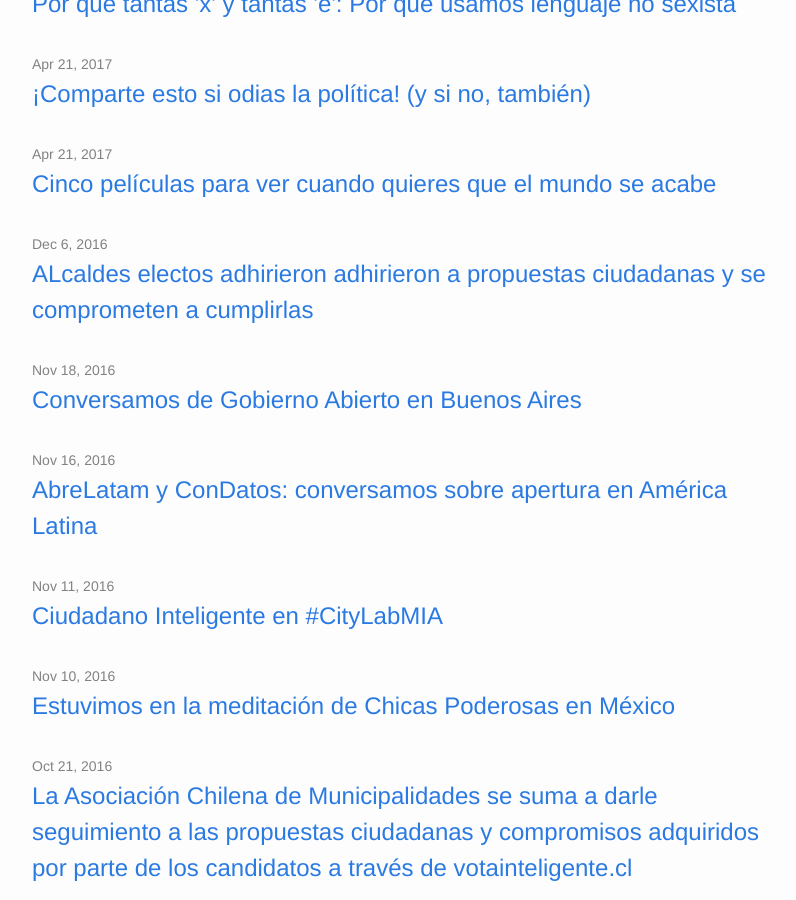
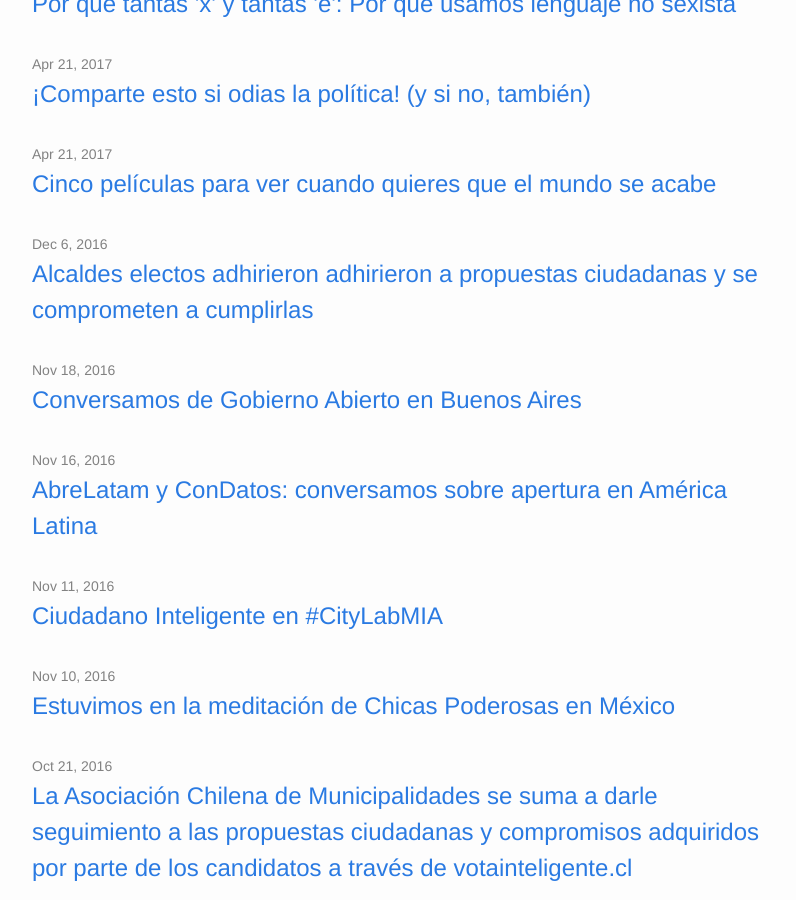
Before and after one commit to ciudadanointeligente/blog.ciudadanointeligente.org, a Jekyll site: the page built from index.html, in a window 1280 px wide and 900 px high, scrolled down 553 px. Shown: the whole window, without its empty margins (238-1034 px from the left). Built offline with Jekyll 4.4.1, drawn with Linux system fonts in a browser that asks for light colours.

Commit message:
corrección ortográfica

```diff
--- a/_posts/2016-12-6-Alcaldes-electos-adhirieron.markdown
+++ b/_posts/2016-12-6-Alcaldes-electos-adhirieron.markdown
@@ -1,6 +1,6 @@
 ---
 layout: post
-title:  'ALcaldes electos adhirieron adhirieron a propuestas ciudadanas y se comprometen a cumplirlas'
+title:  'Alcaldes electos adhirieron adhirieron a propuestas ciudadanas y se comprometen a cumplirlas'
 intro: "A través de plataforma Vota inteligente (www.votainteligente.cl) de la Fundación Ciudadano Inteligente se lograron recolectar más de 3600 propuestas ciudadanas durante el periodo de elecciones municipales con el apoyo de ciudadanos y de  instituciones de la sociedad civil; de estas sólo quince alcaldes electos se comprometieron con las propuestas y este martes estaremos invitando a que se comprometan públicamente."
 date:   2016-12-06 14:30:00 -0300
 categories:
```
